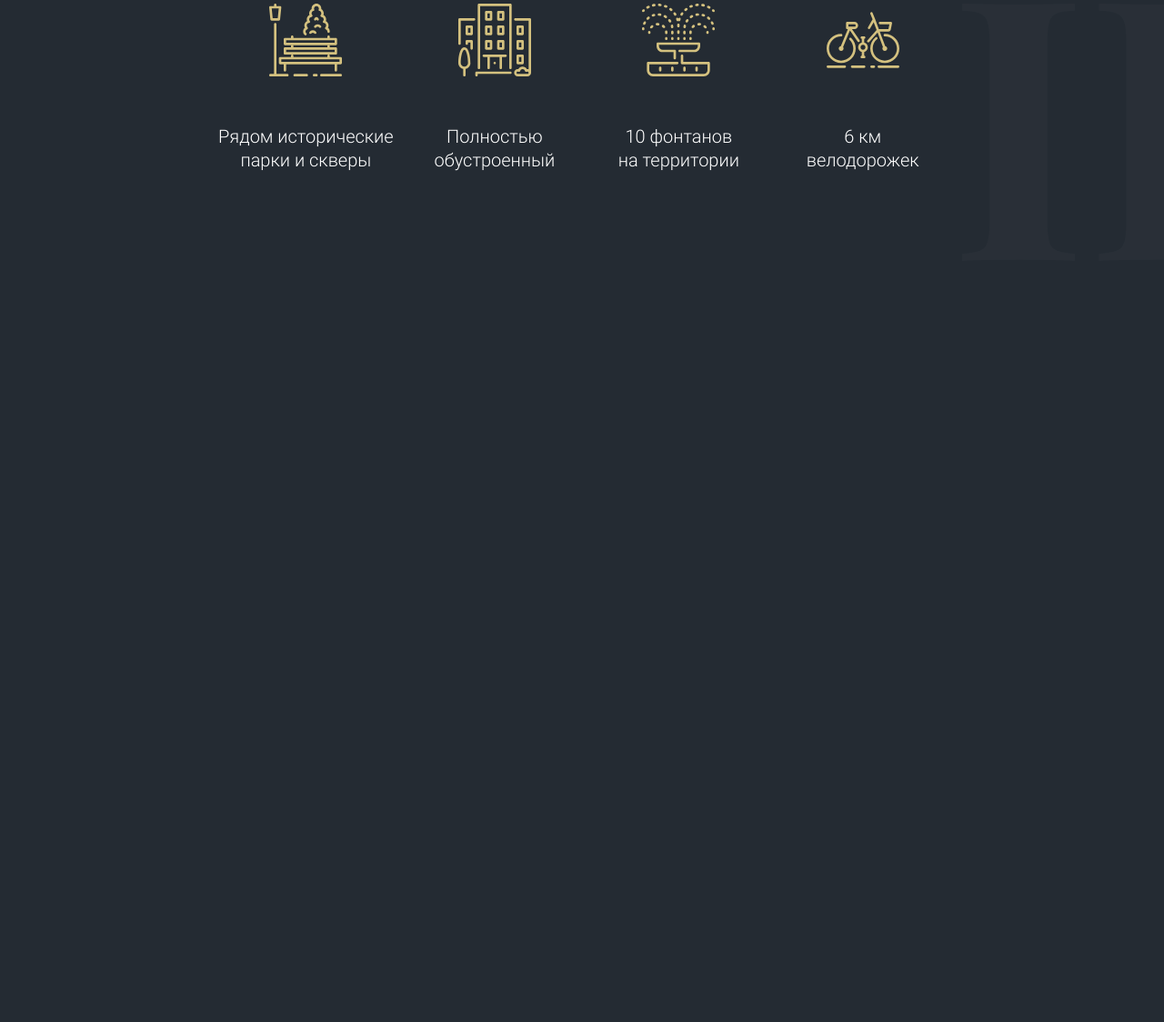
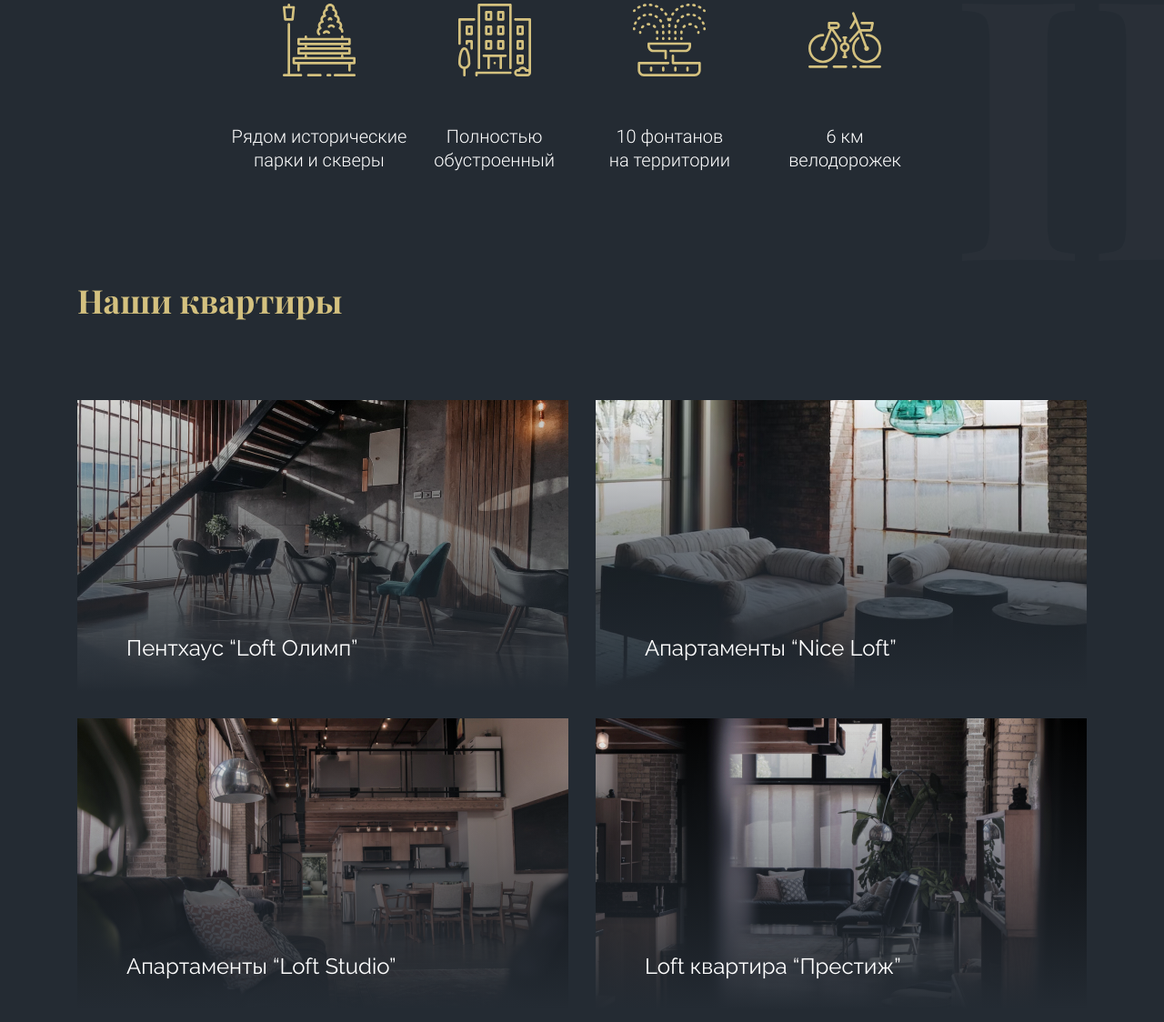
Before and after one commit to ahawi/lofthouse, a plain HTML site: page index.html in a window 1280 px wide. Shown: the part 894-2018 px from the top of the page at 91% size. Before the commit the page ends 1203 px from the top, so only its background shows below. Drawn offline with Linux system fonts and the light colour scheme.

Commit message:
add apartments section

```diff
--- a/index.html
+++ b/index.html
@@ -166,6 +166,66 @@
           </ul>
         </div>
       </section>
+
+      <section class="section">
+        <div class="apartments container">
+          <h2 class="apartments__title title">Наши квартиры</h2>
+          <div class="apartments-cards">
+            <ul class="apartments-cards__list grid grid--2">
+              <li class="apartments-cards__item">
+                <a href="#" class="apartments__link">
+                  <img
+                    class="apartments__link-image"
+                    src="./images/apartments/1.jpg"
+                    alt="Пентхаус “Loft Олимп”"
+                    loading="lazy"
+                  />
+                  <h3 class="apartments__link-title">Пентхаус “Loft Олимп”</h3>
+                </a>
+              </li>
+              <li class="apartments-cards__item">
+                <a href="#" class="apartments__link">
+                  <h3 class="apartments__link-title">
+                    Апартаменты “Nice Loft”
+                  </h3>
+                  <img
+                    class="apartments__link-image"
+                    src="./images/apartments/2.jpg"
+                    alt="Апартаменты “Nice Loft”"
+                    loading="lazy"
+                  />
+                </a>
+              </li>
+              <li class="apartments-cards__item">
+                <a href="#" class="apartments__link">
+                  <h3 class="apartments__link-title">
+                    Апартаменты “Loft Studio”
+                  </h3>
+                  <img
+                    class="apartments__link-image"
+                    src="./images/apartments/3.jpg"
+                    alt="Апартаменты “Loft Studio”"
+                    loading="lazy"
+                  />
+                </a>
+              </li>
+              <li class="apartments-cards__item">
+                <a href="#" class="apartments__link">
+                  <h3 class="apartments__link-title">
+                    Loft квартира “Престиж”
+                  </h3>
+                  <img
+                    class="apartments__link-image"
+                    src="./images/apartments/4.jpg"
+                    alt="Loft квартира “Престиж”"
+                    loading="lazy"
+                  />
+                </a>
+              </li>
+            </ul>
+          </div>
+        </div>
+      </section>
     </main>
   </body>
 </html>
--- a/styles/_mixins.scss
+++ b/styles/_mixins.scss
@@ -1,6 +1,7 @@
 @mixin fluid-text($max: 48, $min: 16) {
-  font-size: clamp(#{$min}px, #{$max / 1440 * 100}vw, #{$max}px);
+  font-size: clamp(#{$min}px, #{$max / 1200 * 100}vw, #{$max}px);
 }
+
 @mixin visually-hidden {
   position: absolute !important;
   width: 1px !important;
--- /dev/null
+++ b/styles/blocks/_apartmens.scss
@@ -0,0 +1,55 @@
+.apartments {
+    display: flex;
+    flex-direction: column;
+
+
+    @include mobile {
+        align-items: center;
+        justify-content: center;
+        max-width: 100%;
+    }
+
+
+  &__title {
+    padding-bottom: 88px;
+  }
+
+  &__link {
+    position: relative;
+    display: block;
+    overflow: hidden;
+    width: 100%;
+
+    &:hover &-image {
+      transform: scale(1.1);
+      transition-duration: var(--transition-duration);
+      filter: contrast(110%) brightness(1.01) saturate(1.2);
+    }
+
+    &::before {
+      content: "";
+      position: absolute;
+      z-index: 3;
+      left: 0px;
+      top: 1px;
+      width: 100%;
+      height: 100%;
+      background: linear-gradient(180deg, rgba(36, 43, 51, 0) 0%, #242b33 100%);
+    }
+
+    &-image {
+      position: relative;
+      z-index: 2;
+      transition-duration: var(--transition-duration);
+    }
+
+    &-title {
+      position: absolute;
+      z-index: 5;
+      bottom: 10%;
+      left: 10%;
+      font-weight: 300;
+      font-size: 24px;
+    }
+  }
+}
--- a/styles/blocks/_grid.scss
+++ b/styles/blocks/_grid.scss
@@ -3,15 +3,20 @@
 
   display: grid;
   grid-template-columns: repeat(var(--gridColumns), 1fr);
-  gap: 70px;
-
-  @include desktop {
-    gap: 20px;
-  }
 
   @for $i from 2 through 12 {
     &--#{$i} {
       --gridColumns: #{$i};
+    }
+  }
+
+  &--2 {
+    --gridColumns: 2;
+    gap: 30px;
+
+    @include mobile {
+      --gridColumns: 1;
+      row-gap: 50px;
     }
   }
 
--- a/styles/blocks/_hero.scss
+++ b/styles/blocks/_hero.scss
@@ -71,6 +71,7 @@
       display: flex;
       align-items: center;
       column-gap: 14px;
+
     }
   }
 }
--- a/styles/blocks/_section.scss
+++ b/styles/blocks/_section.scss
@@ -1,10 +1,11 @@
 .section {
-  &:not(:first-child) {
-    padding-top: 60px;
+  padding-bottom: 60px;
 
-    @include tablet {
-      padding-block: 30px;
-    }
+  @include tablet {
+    padding-block: 30px;
   }
 
+  &:nth-child(2) {
+    padding-block: 0;
+  }
 }
--- a/styles/blocks/_testimonials.scss
+++ b/styles/blocks/_testimonials.scss
@@ -19,7 +19,6 @@
 
   &__list {
     max-width: 800px;
-
   }
 
     &__item {
--- /dev/null
+++ b/styles/blocks/_title.scss
@@ -0,0 +1,5 @@
+.title {
+  font-family: var(--font-family-accent);
+  color: var(--color-accent);
+  font-size: 36px;
+}
--- a/styles/styles.scss
+++ b/styles/styles.scss
@@ -1,4 +1,4 @@
 @import "normalize", "fonts", "mixins", "media", "variables", "utils", "globals";
 
 @import "blocks/header", "blocks/hero", "blocks/testimonials", "blocks/section",
-  "blocks/grid";
+  "blocks/grid", "blocks/apartmens", "blocks/title";
```
Also changed, not shown: images/apartments/1.jpg (added), images/apartments/2.jpg (added), images/apartments/3.jpg (added), images/apartments/4.jpg (added), styles/_globals.scss (line endings or trailing spaces), styles/_normalize.scss (line endings or trailing spaces), styles/styles.css, 1 other file.
